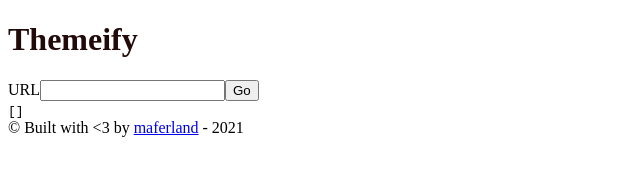
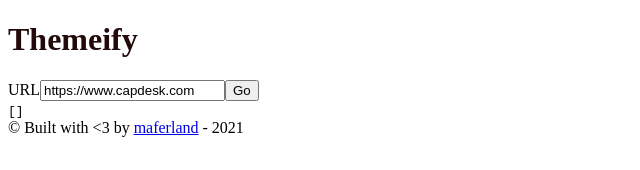
Before and after one commit to maferland/paletteify, a Next.js app: page / in a window 1280 px wide. Shown: the top 170 px of the page, without its empty margins (0-640 px from the left). Built offline with nearby package versions, Linux system fonts and the light colour scheme.

Commit message:
refactor: control input value

```diff
--- a/pages/index.tsx
+++ b/pages/index.tsx
@@ -47,7 +47,10 @@
 
         <form onSubmit={generate}>
           <label>URL</label>
-          <input onChange={(event) => setUrl(event.target.value)}></input>
+          <input
+            value={url}
+            onChange={(event) => setUrl(event.target.value)}
+          ></input>
           <button>Go</button>
         </form>
 
```
